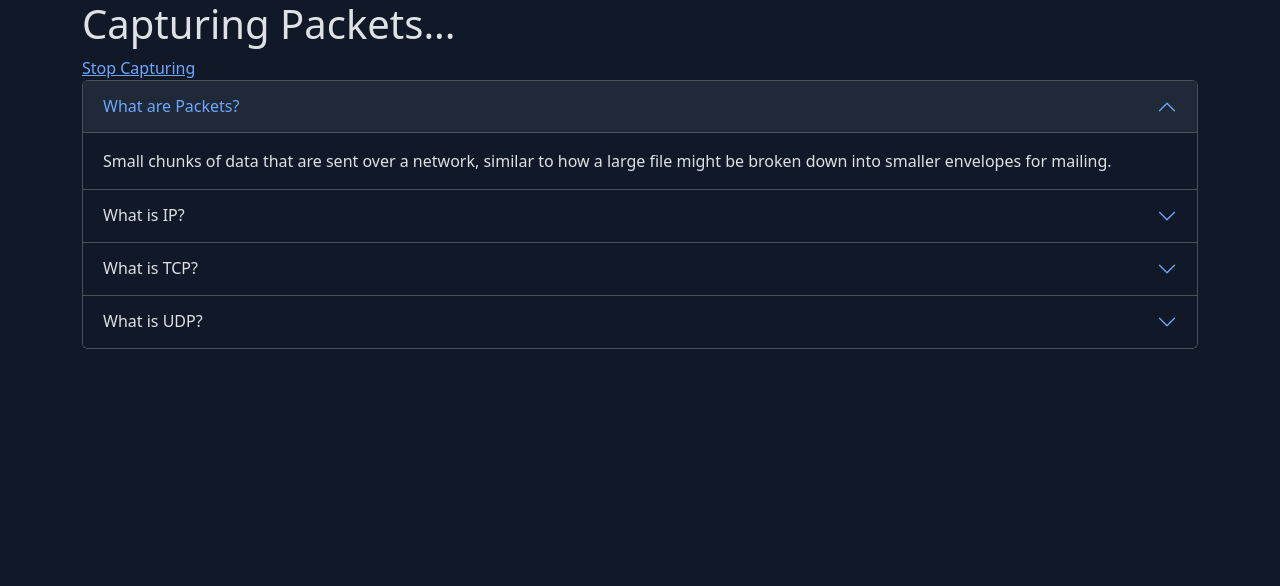
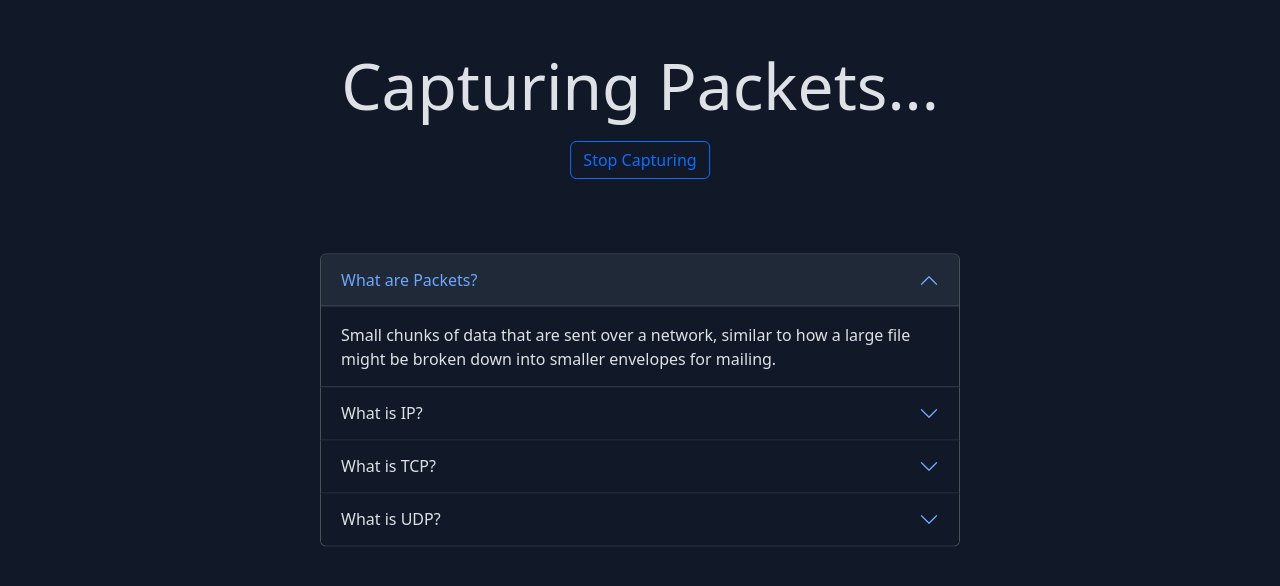
Before and after one commit to Advay-Inabathini/scapy-packet-sniffer, a Flask app: page /capture in a window 1280 px wide. Shown: the top 586 px of the page. Run offline with Flask 3, Linux system fonts and the light colour scheme.

Commit message:
capture stylised

```diff
--- a/templates/capture.html
+++ b/templates/capture.html
@@ -27,10 +27,13 @@
 </head>
 <body data-bs-theme="dark">
     <div class="container">
-        <h1>Capturing Packets...</h1>
-    <a href="/stop_capture">Stop Capturing</a>
+    <div class="position-absolute top-0 start-50 translate-middle-x mt-5" style="text-align: center;">
+        <h1 style="font-size: 4rem;">Capturing Packets...</h1>
+    <a class="btn btn-outline-primary mb-5 mt-2" href="/stop_capture">Stop Capturing</a>
+    </div>
 
-    <div class="accordion" id="accordionExample" style="--bs-accordion-bg: #111827;">
+
+    <div class="accordion position-absolute top-50 start-50 translate-middle" id="accordionExample" style="--bs-accordion-bg: #111827;">
         <div class="accordion-item">
           <h2 class="accordion-header">
             <button class="accordion-button" type="button" data-bs-toggle="collapse" data-bs-target="#collapseOne" aria-expanded="true" aria-controls="collapseOne">
```
